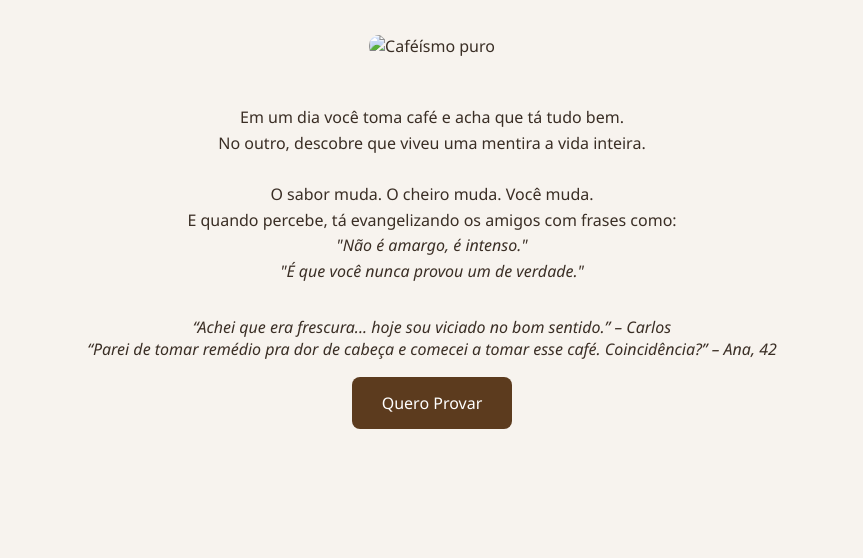
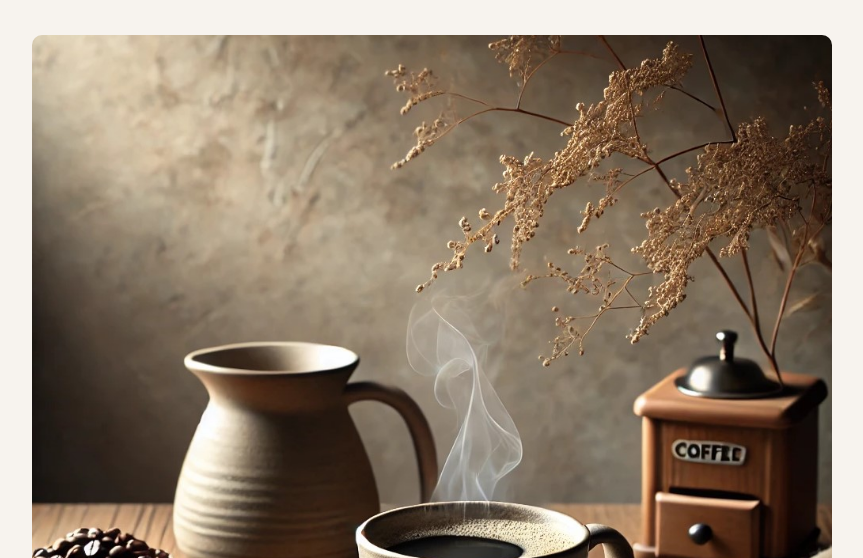
Before and after one commit to Luiz-junior01/cafeismo-site, a plain HTML site: page index.html in a window 1280 px wide. Shown: the part 242-800 px from the top of the page, without its empty margins (208-1071 px from the left). Drawn offline with Linux system fonts and the light colour scheme.

Commit message:
Update index.html

```diff
--- a/index.html
+++ b/index.html
@@ -61,8 +61,7 @@
     <h1>Você nunca tomou café de verdade. Até agora.</h1>
     <h2>Esquece açúcar, leite ou marketing gourmet. Aqui é só café puro, bom de verdade – com gosto, aroma e história.</h2>
 
-<img src="cafe.jpg" alt="Caféísmo puro" />
-
+<img src="cafeismo.jpg" alt="Café artesanal" />
 
 
     <p class="story">
```
